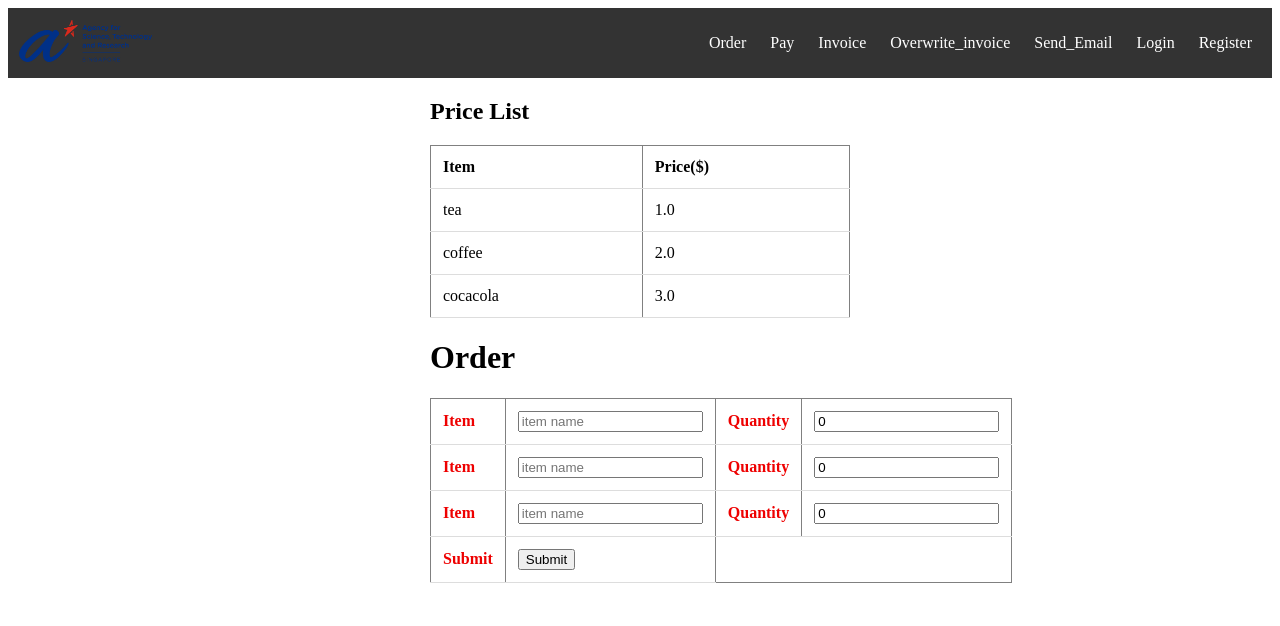
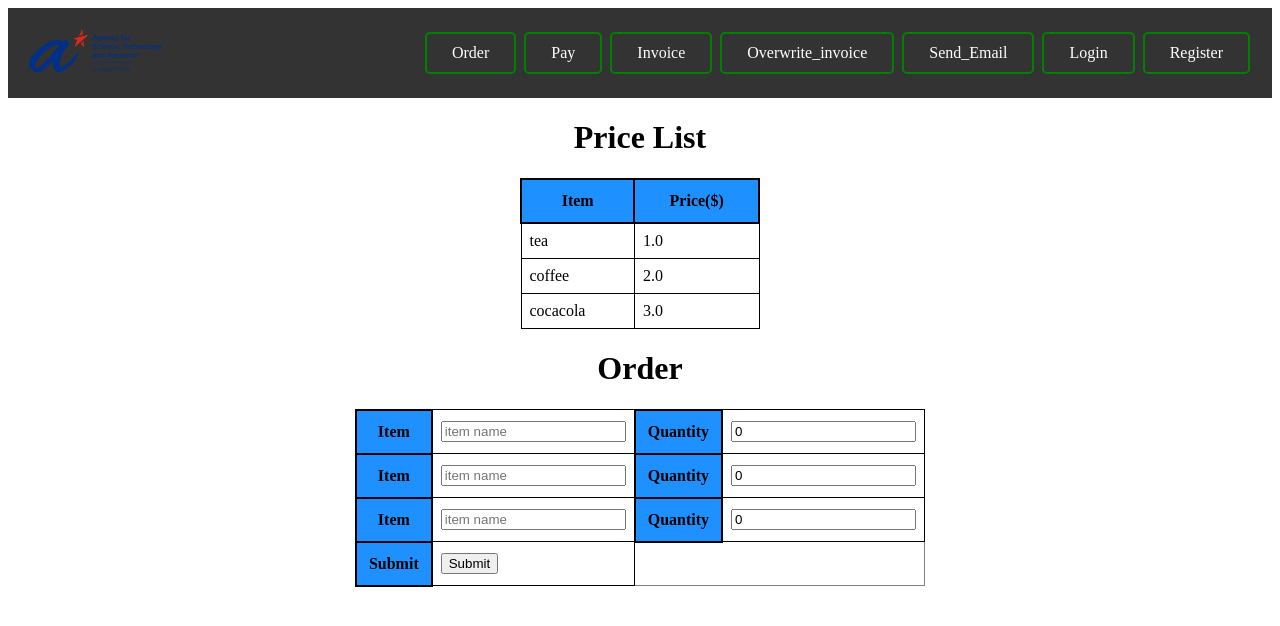
Before and after one commit to JOHNXUZHIYONG/flask_project1, a Flask app: page /shopping/order in a window 1280 px wide. Shown: the top 626 px of the page. Run offline with Flask 3, Linux system fonts and the light colour scheme; data comes from the database, SQL or seed files in the repository.

```diff
--- a/static/css/base.css
+++ b/static/css/base.css
@@ -3,17 +3,25 @@
   height: 50px;
   background-color: #333;
   color: #fff;
-  padding: 10px;
+  padding: 20px;
   display: flex;
   justify-content: space-between;
   align-items: center;
+
 }
 
 .navbar a {
+  display: inline-block;
+  border:2px solid green;
+  padding: 10px 25px;
+    color: inherit;
+  text-decoration: none;
+  margin: 2px 2px;
+  border-radius: 5px;
 
-  color: #fff;
-  text-decoration: none;
-  margin: 0 10px;
+}
+.navbar a:hover {
+  background-color: green;
 }
 
 /* Logo 样式 */
@@ -22,28 +30,50 @@
   width: auto;
 }
 
-.container {
-
-
+.container, form { text-align: center;
             justify-content: center;
 
-        }
+}
 
 .table-container {
     margin-left: auto;
     margin-right: auto;
     /* 这会使容器元素水平居中 */
-    max-width: 420px;
+    max-width: 800px;
     /* 设置容器元素的最大宽度，可以根据需要进行调整 */
+
 }
 
-table {
+
+table {    margin-left: auto;
+    margin-right: auto;
+    /* 这会使容器元素水平居中 */
             border-collapse: collapse;
-            width: 100%;
+            width: 30%;
+
         }
 
-th, td {
+
+th {        color: black;
+            background-color: DodgerBlue;
             padding: 12px;
+            text-align: center;
+
+            border:2px solid black;
+        }
+td {color: black;
+            padding: 8px;
             text-align: left;
-            border-bottom: 1px solid #ddd;
-        }
+            border: 1px solid black;
+
+}
+p, h1, h2 {text-align: center;}
+
+.submit {background-color: #3498db;
+  color: #fff;
+  border: none;
+  border-radius: 25px;
+  padding: 10px 20px;
+  font-size: 16px;
+  cursor: pointer;
+  margin: 10px;}
--- /dev/null
+++ b/static/csv/invoice/42_csv20230627093237.csv
@@ -0,0 +1,4 @@
+id,item,price($),quantity,sub_total($),total($)
+42,tea,1.0,1,1.0,6.0
+42,coffee,2.0,1,2.0
+42,cocacola,3.0,1,3.0
--- a/templates/base.html
+++ b/templates/base.html
@@ -1,10 +1,15 @@
 <!DOCTYPE html>
 <html lang="en">
 <head>
-    <meta charset="UTF-8">
+
     <title>{%block title%} my website {%endblock%} </title>
     <link rel="stylesheet" type="text/css" href="{{url_for('static', filename='css/base.css')}}">
     {%block style%} {%endblock%}
+    <meta charset="UTF-8">
+    <meta name="description" content="John's first project.">
+    <meta name="keywords" content="HTML, CSS, JavaScript">
+    <meta name="author" content="John Xu Zhiyong">
+    <meta name="viewport" content="width=device-width, initial-scale=1.0">
 
 </head>
 <body>
--- a/templates/invoice_csv.html
+++ b/templates/invoice_csv.html
@@ -3,13 +3,15 @@
 
 
 {%block content%}
-    <div style="text-align: center;">
+<div class="container">
+    <div >
         <h1>You have made the payment successfully !</h1>
     </div>
 
-    <div style="text-align: center;">
+    <div>
         <a href="{{invoice_file}}" download="{{invoice_file}}">
             <button>Download Invoice</button>
         </a>
     </div>
+</div>
 {%endblock%}
--- a/templates/order.html
+++ b/templates/order.html
@@ -6,10 +6,10 @@
 {%endblock%}
 
 {% block content %}
-<div class="container">
+
 <div class="table-container">
-                <h2>Price List</h2>
-        <table border="1">
+    <h1>Price List</h1>
+    <table border="1" id="table1">
         <tr>
             <th>Item</th>
             <th>Price($)</th>
@@ -33,34 +33,34 @@
     <form action="#" method="post">
         <table border="1">
             <tr>
-                <th style="color:#e00">Item</th>
+                <th>Item</th>
                 <td><input type="text" name="item1" value="" placeholder="item name"></td>
-                <th style="color:#e00">Quantity</th>
+                <th>Quantity</th>
                 <td><input type="number" name="quantity1" value="0" placeholder="item quantity"></td>
 
             </tr>
             <tr>
-                <th style="color:#e00">Item</th>
+                <th>Item</th>
                 <td><input type="text" name="item2" value="" placeholder="item name"></td>
-                <th style="color:#e00">Quantity</th>
+                <th>Quantity</th>
                 <td><input type="number" name="quantity2" value="0" placeholder="item quantity"></td>
 
             </tr>
             <tr>
-                <th style="color:#e00">Item</th>
+                <th>Item</th>
                 <td><input type="text" name="item3" value="" placeholder="item name"></td>
-                <th style="color:#e00">Quantity</th>
+                <th>Quantity</th>
                 <td><input type="number" name="quantity3" value="0" placeholder="item quantity"></td>
 
             </tr>
 
 
             <tr>
-                <th style="color:#e00">Submit</th>
+                <th>Submit</th>
                 <td><input type="submit" name="submit" value="Submit"></td>
             </tr>
         </table>
     </form>
 </div>
-</div>
+
 {% endblock %}
```
Also changed, not shown: blueprints/shopping.py (+64 -53 lines), templates/login.html (+4 -4 lines), templates/overwrite_invoice.html (+21 -14 lines), templates/pay.html (+7 -7 lines), templates/register.html (+4 -4 lines), templates/send_email.html (+23 -16 lines), static/csv/invoice/42_csv20230626171032.csv (renamed from static/csv/invoice/42_csv20230626112502.csv), templates/qa_publish.html (indentation only). Lines whose indentation alone changed are shown as unchanged.
